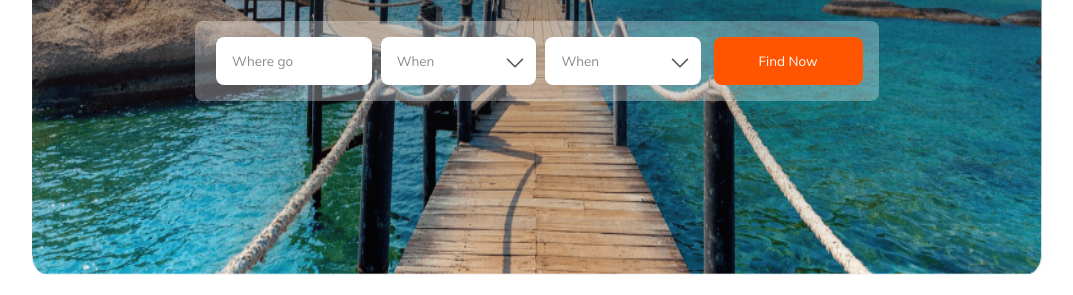
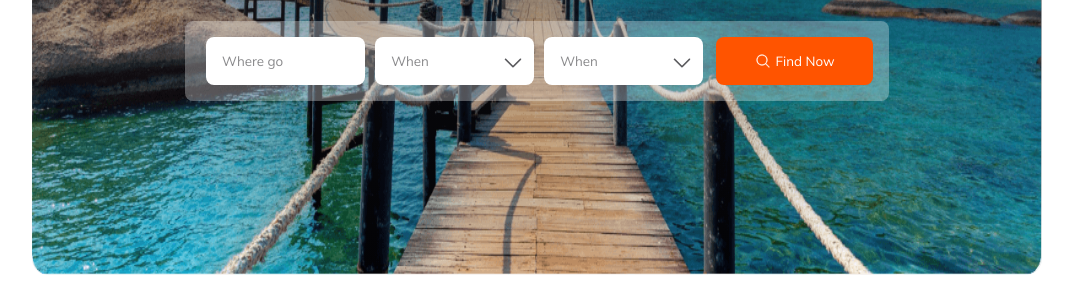
Before and after one commit to nznazmulhuda/dream-travel, a plain HTML site: page index.html in a window 1280 px wide. Shown: the part 505-800 px from the top of the page, without its empty margins (103-1176 px from the left). Drawn offline with Linux system fonts and the light colour scheme.

Commit message:
all checked

```diff
--- a/css/header.css
+++ b/css/header.css
@@ -82,8 +82,13 @@ header .banner .banner-content p {
   line-height: 26px;
 }
 
+header button img {
+  width: auto;
+  height: 16px;
+}
+
 header .find-now {
-  display: inline-flex;
+  display: flex;
   align-items: center;
   justify-content: center;
   padding: 16px;
@@ -99,6 +104,10 @@ header .find-now button {
   padding: 16px;
   width: 25%;
   margin-left: 8px;
+  display: flex;
+  align-items: center;
+  justify-content: center;
+  gap: 5px;
 }
 
 header .find-now .select-input {
--- a/index.html
+++ b/index.html
@@ -61,7 +61,8 @@
             <input type="text" placeholder="When" />
             <img src="./Images/down.png" alt="" />
           </div>
-          <button class="primary">Find Now</button>
+          <button class="primary">
+            <img src="./Images/Frame.png" alt=""> Find Now</button>
         </div>
       </div>
     </header>
```
